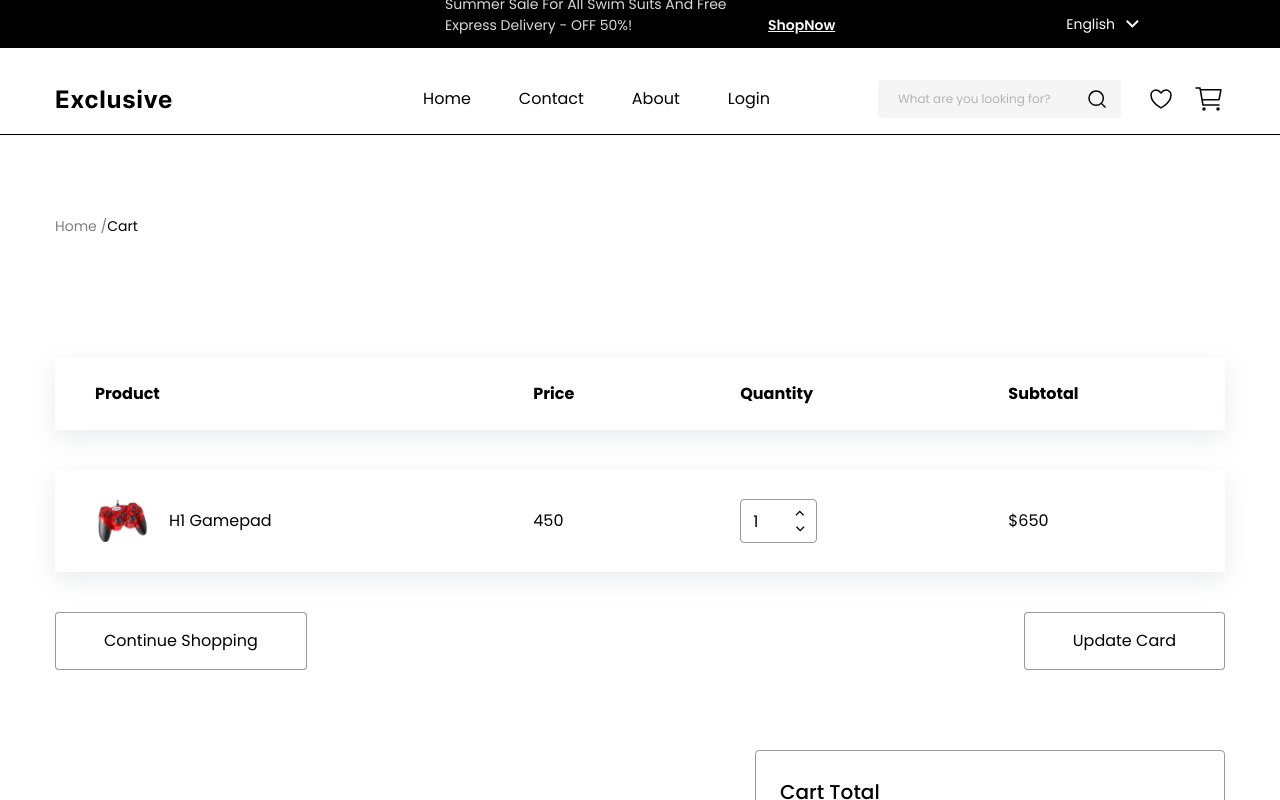
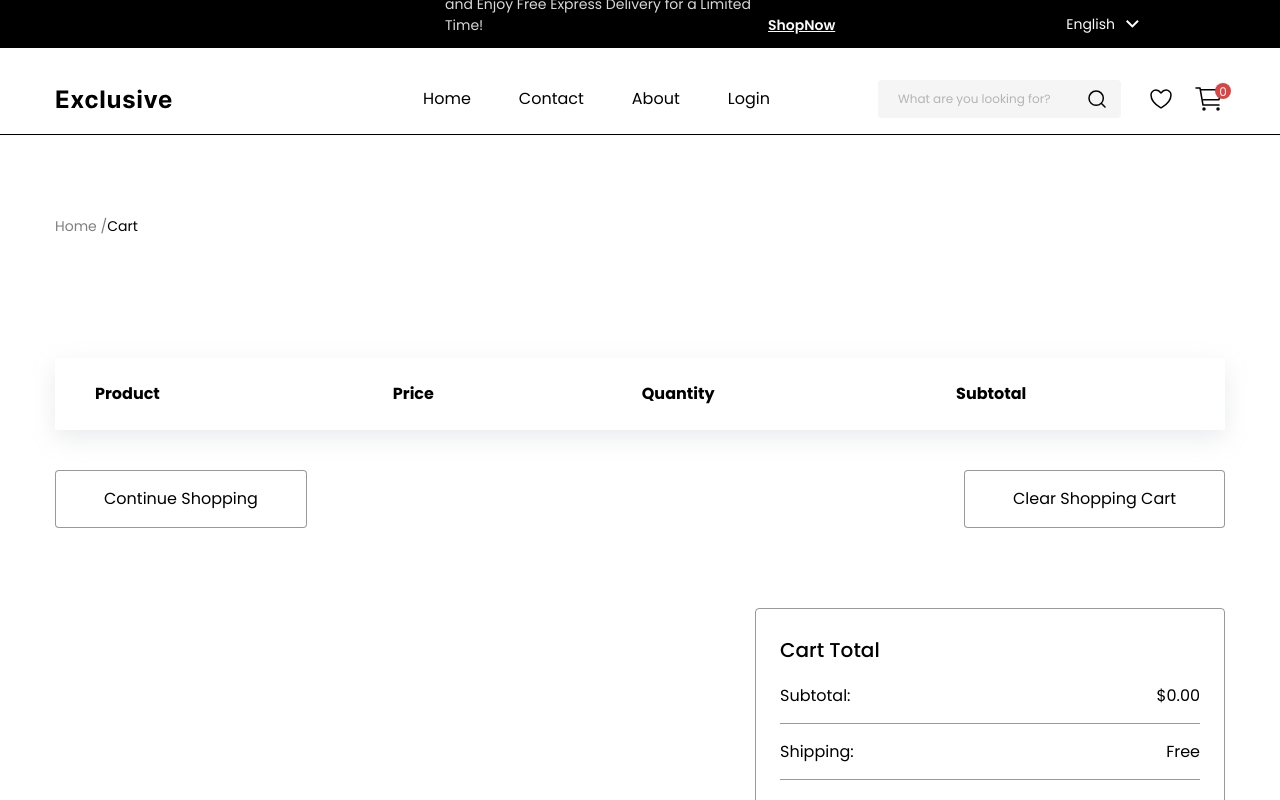
Before and after one commit to trandohoa93/Ecommerce-Website, a React (Vite) app: page /cart in a window 1280 px wide. Shown: the top 800 px of the page. Built offline with nearby package versions, Linux system fonts and the light colour scheme.

Commit message:
cart page

```diff
--- a/src/App/store.tsx
+++ b/src/App/store.tsx
@@ -1,6 +1,7 @@
 import { configureStore } from '@reduxjs/toolkit';
 import thunkMiddleware from 'redux-thunk';
 
+import cartSliceReducer from '../Features/Cart/CartSlice';
 import categoriesReducer from '../Features/Product/getAllCategoriesSlice';
 import productReducer from '../Features/Product/getAllProductSlice';
 import singleProduct from '../Features/Product/getSingleProductSlice';
@@ -12,6 +13,7 @@ export const store = configureStore({
     categories: categoriesReducer,
     singleProduct: singleProduct,
     userLogin: userLogin,
+    cartSlice: cartSliceReducer,
   },
   middleware: [thunkMiddleware],
 });
--- a/src/Components/TopHeader/TopHeader.tsx
+++ b/src/Components/TopHeader/TopHeader.tsx
@@ -11,7 +11,8 @@ function TopHeader() {
       <div className={cx('inner')}>
         <div className={cx('text')}>
           <p className={cx('text-1')}>
-            Summer Sale For All Swim Suits And Free Express Delivery - OFF 50%!
+            Dive into Our Premium Swimwear Collection and Enjoy Free Express Delivery for
+            a Limited Time!
           </p>
           <Link className={cx('text-2')} to="/products">
             ShopNow
--- /dev/null
+++ b/src/Features/Cart/CartSlice.tsx
@@ -0,0 +1,105 @@
+import { createSlice } from '@reduxjs/toolkit';
+
+const getLocalStorage = () => {
+  const cart = localStorage.getItem('cart');
+  if (cart) {
+    return JSON.parse(cart);
+  } else {
+    return [];
+  }
+};
+
+interface CartItem {
+  id: string;
+  title: string;
+  image: string;
+  amount: number;
+  price: number;
+  max: number;
+}
+
+const initialState: {
+  total_items: number;
+  total_amount: number;
+  cart: CartItem[];
+} = {
+  total_amount: 0,
+  total_items: 0,
+  cart: getLocalStorage(),
+};
+
+export const CartSlice = createSlice({
+  name: 'cart',
+  initialState,
+  reducers: {
+    addToCart: (state, action) => {
+      const { id, amount, product } = action.payload;
+      const tempItem = state.cart.find((i) => i.id === id);
+      if (tempItem) {
+        tempItem.amount += amount;
+      } else {
+        const newItem = {
+          id: id,
+          title: product.title,
+          amount: amount,
+          image: product.image,
+          price: product.price,
+          max: product.rating.count,
+        };
+        state.cart.push(newItem);
+      }
+      state.total_items += amount;
+      state.total_amount += amount * product.price;
+    },
+    toggleCartItemAmount: (state, action) => {
+      const { id, value } = action.payload;
+      state.cart = state.cart.map((item) => {
+        if (item.id === id) {
+          if (value === 'inc') {
+            let newAmount = item.amount + 1;
+            if (newAmount > item.max) {
+              newAmount = item.max;
+            }
+            return { ...item, amount: newAmount };
+          } else if (value === 'dec') {
+            let newAmount = item.amount - 1;
+            if (newAmount < 1) {
+              newAmount = 1;
+            }
+            return { ...item, amount: newAmount };
+          }
+        }
+        return item;
+      });
+    },
+    // removeCart: (state, action) => {
+    //   const tempCart = state.cart.filter((item) => item.id !== action.payload);
+    //   state.cart = tempCart;
+    // },
+    clearCart: (state) => {
+      state.cart = [];
+    },
+    countCartTotals: (state) => {
+      const { total_items, total_amount } = state.cart.reduce(
+        (total, cartItem) => {
+          const { amount, price } = cartItem;
+
+          total.total_items += amount;
+          total.total_amount += price * amount;
+          return total;
+        },
+        {
+          total_items: 0,
+          total_amount: 0,
+        },
+      );
+      state.total_items = total_items;
+      state.total_amount = total_amount;
+    },
+  },
+});
+
+export const { addToCart, countCartTotals, toggleCartItemAmount, clearCart } =
+  CartSlice.actions;
+
+export default CartSlice.reducer;
--- a/src/Layouts/Header/Header.module.scss
+++ b/src/Layouts/Header/Header.module.scss
@@ -58,12 +58,25 @@
             display: flex;
             justify-content: center;
             align-items: center;
-
             gap: 16px;
 
             button {
                 display: flex;
                 align-items: center;
+            }
+
+            .cart-amount {
+                span {
+                    position: absolute;
+                    top: 0px;
+                    left: 70px;
+                    width: 16px;
+                    height: 16px;
+                    background-color: var(--secondary2);
+                    border-radius: 50%;
+                    font-size: 12px;
+                    color: white;
+                }
             }
 
             .dropdown {
--- a/src/Layouts/Header/Header.tsx
+++ b/src/Layouts/Header/Header.tsx
@@ -15,12 +15,14 @@ import TopHeader from '../../Components/TopHeader';
 import { NAV_LINK } from '../../constants';
 import { login, logout } from '../../Features/User/userLoginSlice';
 import useOutsideAlerter from '../../hooks/useOutsideAlerter';
+import { formatPrice } from '../../Utils/helpers';
 import styles from './Header.module.scss';
-
 const cx = classNames.bind(styles);
 
 function Header() {
   const dispatch = useDispatch();
+
+  const total_item = useSelector((state: RootState) => state.cartSlice.total_items);
 
   useEffect(() => {
     if (localStorage.getItem('token')) {
@@ -66,8 +68,9 @@ function Header() {
                 <img src={Wishlist} alt="Wishlist" />
               </button>
               <Link to="cart">
-                <button>
+                <button className={cx('cart-amount')}>
                   <img src={Cart} alt="Cart" />
+                  <span>{total_item}</span>
                 </button>
               </Link>
               <button
--- a/src/Pages/Cart/Cart.module.scss
+++ b/src/Pages/Cart/Cart.module.scss
@@ -42,6 +42,11 @@ table {
     display: flex;
     align-items: center;
     gap: 20px;
+
+    img {
+        width: 54px;
+        height: 54px;
+    }
 }
 
 .value{
@@ -54,14 +59,15 @@ table {
 
 .input {
     position: relative;
+    width: 200px;
 
     .dropdown {
         display: flex;
         flex-direction: column;
 
         position: absolute;
-        top: 35px;
-        right: 160px;
+        top: 30px;
+        right: 90px;
     }
 }
 
--- a/src/Pages/Cart/Cart.tsx
+++ b/src/Pages/Cart/Cart.tsx
@@ -1,14 +1,39 @@
 import classNames from 'classnames/bind';
+import { useEffect } from 'react';
+import { useSelector } from 'react-redux';
+import { useDispatch } from 'react-redux';
 import { Link } from 'react-router-dom';
 
+import { RootState } from '../../App/store';
 import DropDownDown from '../../Assets/Images/Drop-Down-Small.svg';
 import DropDownUp from '../../Assets/Images/Drop-Up-Small.svg';
-import Gamepad from '../../Assets/Images/Gamepad-Cart-Small.svg';
 import Button from '../../Components/Button';
+import {
+  clearCart,
+  countCartTotals,
+  toggleCartItemAmount,
+} from '../../Features/Cart/CartSlice';
+import { formatPrice } from '../../Utils/helpers';
 import styles from './Cart.module.scss';
 
 const cx = classNames.bind(styles);
 function Cart() {
+  const dispatch = useDispatch();
+  const cart = useSelector((state: RootState) => state.cartSlice.cart);
+  const total_amount = useSelector((state: RootState) => state.cartSlice.total_amount);
+  useEffect(() => {
+    dispatch(countCartTotals());
+    localStorage.setItem('cart', JSON.stringify(cart));
+  }, [cart]);
+  const increase = (id: any) => {
+    dispatch(toggleCartItemAmount({ id, value: 'inc' }));
+  };
+  const decrease = (id: any) => {
+    dispatch(toggleCartItemAmount({ id, value: 'dec' }));
+  };
+  const clearCard = () => {
+    dispatch(clearCart());
+  };
   return (
     <div className={cx('wrapper')}>
       <div className={cx('inner')}>
@@ -29,21 +54,30 @@ function Cart() {
               </tr>
             </thead>
             <tbody>
-              <tr>
+              {cart.map((c) => {
+                return (
+                  <tr key={c.id}>
                     <td className={cx('name')}>
-                  <img src={Gamepad} alt="Gamepad" />
-                  <p>H1 Gamepad</p>
+                      <img src={c.image} alt="Gamepad" />
+                      <p>{c.title.substring(0, 50)}</p>
                     </td>
-                <td>450</td>
+                    <td>{c.price}</td>
                     <td className={cx('input')}>
-                  <input type="number" defaultValue={1} className={cx('value')} />
+                      <input type="number" value={c.amount} className={cx('value')} />
                       <button className={cx('dropdown')}>
+                        <button onClick={() => increase(c.id)}>
                           <img src={DropDownUp} alt="DropDown" />
+                        </button>
+                        <button onClick={() => decrease(c.id)}>
                           <img src={DropDownDown} alt="DropDown" />
                         </button>
+                      </button>
                     </td>
-                <td>$650</td>
+                    <td>{formatPrice(c.price * c.amount)}</td>
                   </tr>
+                );
+              })}
+
               {/* <tr>
                 <td className={cx('name')}>
                   <img src={LCDmonitor} alt="LCDmonitor" />
@@ -58,11 +92,13 @@ function Cart() {
             </tbody>
           </table>
           <div className={cx('button-cart')}>
+            <Link to="/products">
               <Button color="white" onClick={() => console.log('hehe')}>
                 Continue Shopping
               </Button>
-            <Button color="white" onClick={() => console.log('hehe')}>
-              Update Card
+            </Link>
+            <Button color="white" onClick={() => clearCard()}>
+              Clear Shopping Cart
             </Button>
           </div>
           <div></div>
@@ -72,7 +108,7 @@ function Cart() {
             <p className={cx('cart-total')}>Cart Total</p>
             <div className={cx('total-item')}>
               <p className={cx('text')}>Subtotal:</p>
-              <p className={cx('price')}>$1750</p>
+              <p className={cx('price')}>{formatPrice(total_amount)}</p>
             </div>
             <div className={cx('total-item')}>
               <p className={cx('text')}>Shipping:</p>
@@ -80,7 +116,7 @@ function Cart() {
             </div>
             <div className={cx('total-item')}>
               <p className={cx('text')}>Total:</p>
-              <p className={cx('price')}>$1750</p>
+              <p className={cx('price')}>{formatPrice(total_amount)}</p>
             </div>
             <div className={cx('checkout')}>
               <Button color="secondary" onClick={() => console.log('hehe')}>
--- /dev/null
+++ b/src/Utils/helpers.tsx
@@ -0,0 +1,7 @@
+export const formatPrice = (number: number) => {
+  const newNumber = Intl.NumberFormat('en-US', {
+    style: 'currency',
+    currency: 'USD',
+  }).format(number);
+  return newNumber;
+};
```
Also changed, not shown: src/Pages/ProductsDetails/ProductDetails.tsx (+9 -4 lines). Lines whose indentation alone changed are shown as unchanged.
